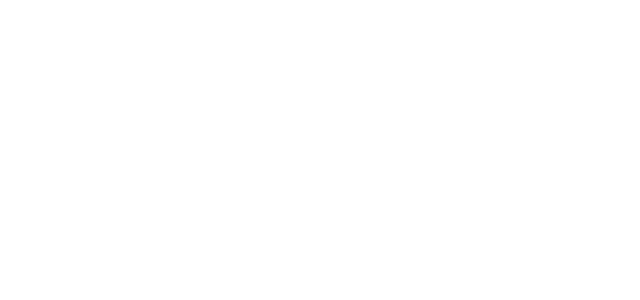
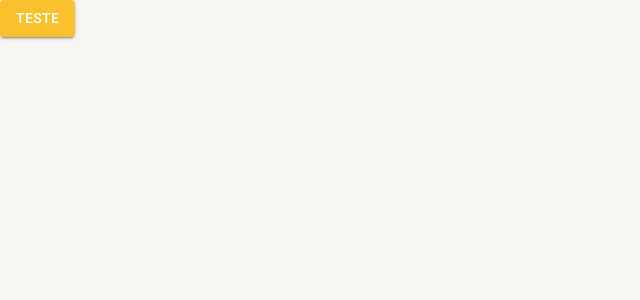
Before and after one commit to CostaMateus7/dashboard, a React (Vite) app: page /pagina-inicial in a window 1280 px wide. Shown: the top 300 px of the page, without its empty margins (0-640 px from the left). Built offline with nearby package versions, Linux system fonts and the light colour scheme.

Commit message:
feat: add toogle theme

```diff
--- a/package.json
+++ b/package.json
@@ -12,7 +12,8 @@
   "dependencies": {
     "@emotion/react": "^11.11.1",
     "@emotion/styled": "^11.11.0",
-    "@mui/icons-material": "^5.11.16",
+    "@fontsource/roboto": "^5.0.5",
+    "@mui/icons-material": "^5.13.7",
     "@mui/material": "^5.13.4",
     "localforage": "^1.10.0",
     "match-sorter": "^6.3.1",
--- a/src/routes/index.tsx
+++ b/src/routes/index.tsx
@@ -1,9 +1,19 @@
+import { Button } from '@mui/material';
 import { Route, Routes, Navigate } from 'react-router-dom';
+import { useAppThemeContext } from '../shared/context';
 
 function AppRoutes() {
+  const { toogleTheme } = useAppThemeContext();
   return (
     <Routes>
-      <Route path="pagina-inicial" />
+      <Route
+        path="pagina-inicial"
+        element={
+          <Button variant="contained" onClick={toogleTheme}>
+            Teste
+          </Button>
+        }
+      />
       <Route path="*" element={<Navigate to={'pagina-inicial'} />} />
     </Routes>
   );
--- /dev/null
+++ b/src/shared/context/ThemeContext.tsx
@@ -0,0 +1,51 @@
+import React, {
+  createContext,
+  useCallback,
+  useContext,
+  useMemo,
+  useState,
+} from 'react';
+import { Box, ThemeProvider } from '@mui/material';
+import { LightTheme, DarkTheme } from '../../shared/themes';
+
+interface IThemeContextData {
+  themeName: 'light' | 'dark';
+  toogleTheme: () => void;
+}
+
+interface IChildrenReact {
+  children: React.ReactNode;
+}
+
+const ThemeContext = createContext({} as IThemeContextData);
+
+export const AppThemeProvider = ({ children }: IChildrenReact) => {
+  const [themeName, setThemeName] = useState<'light' | 'dark'>('light');
+  const toogleTheme = useCallback(() => {
+    return setThemeName((oldThemeName) =>
+      oldThemeName === 'dark' ? 'light' : 'dark',
+    );
+  }, []);
+
+  const theme = useMemo(() => {
+    if (themeName == 'light') return LightTheme;
+    return DarkTheme;
+  }, [themeName]);
+  return (
+    <ThemeContext.Provider value={{ themeName, toogleTheme }}>
+      <ThemeProvider theme={theme}>
+        <Box
+          width="100vw"
+          height="100vh"
+          bgcolor={theme.palette.background.default}
+        >
+          {children}
+        </Box>{' '}
+      </ThemeProvider>
+    </ThemeContext.Provider>
+  );
+};
+
+export const useAppThemeContext = () => {
+  return useContext(ThemeContext);
+};
--- /dev/null
+++ b/src/shared/context/index.ts
@@ -0,0 +1 @@
+export * from '../context/ThemeContext';
--- /dev/null
+++ b/src/shared/themes/Dark.ts
@@ -0,0 +1,23 @@
+import { createTheme } from '@mui/material';
+import { yellow, cyan } from '@mui/material/colors';
+
+export const DarkTheme = createTheme({
+  palette: {
+    primary: {
+      main: yellow[700],
+      dark: yellow[800],
+      light: yellow[500],
+      contrastText: '#ffffff',
+    },
+    secondary: {
+      main: cyan[500],
+      dark: cyan[400],
+      light: cyan[300],
+      contrastText: '#ffffff',
+    },
+    background: {
+      default: '#202124',
+      paper: '#303134',
+    },
+  },
+});
--- a/src/shared/themes/index.ts
+++ b/src/shared/themes/index.ts
@@ -1 +1,2 @@
 export * from './Light';
+export * from './Dark';
```
Also changed, not shown: src/App.tsx (+4 -4 lines), 1 other file (tests, documents, lock files or other folders).
